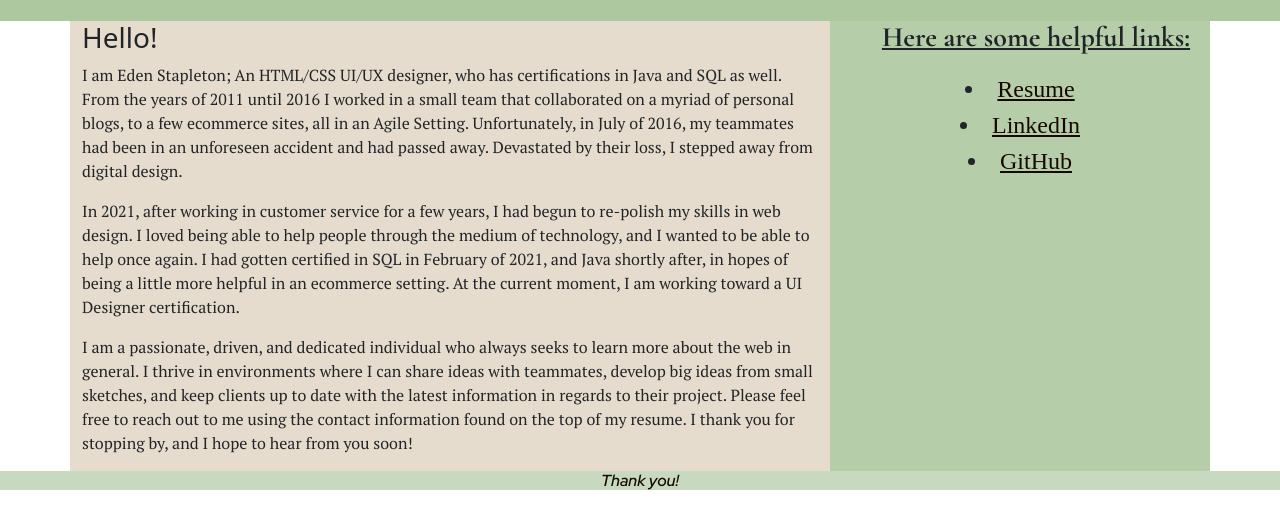
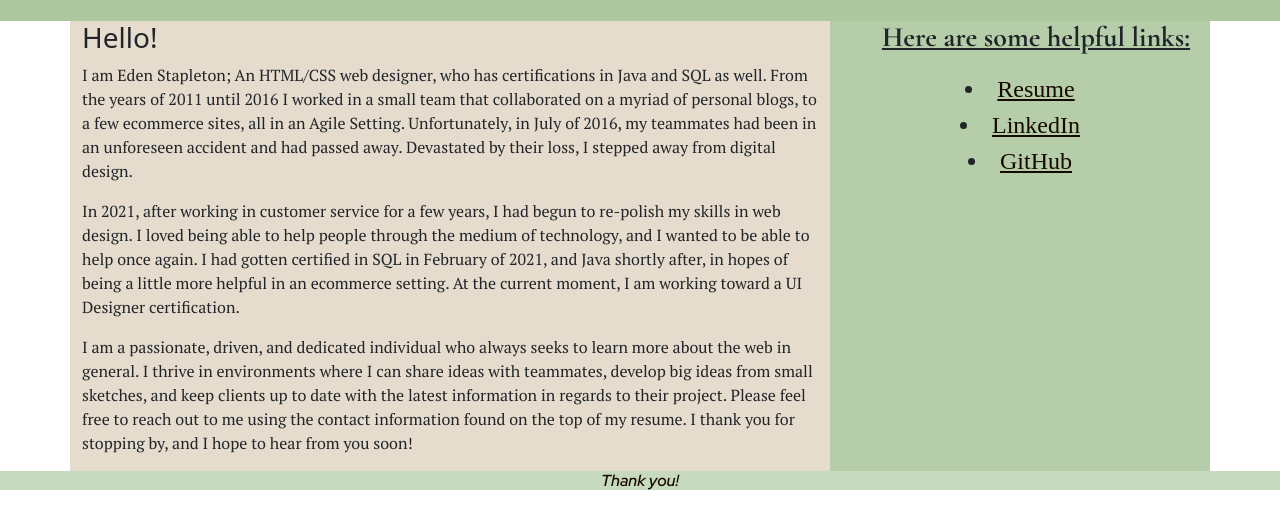
Before and after one commit to edenrstapleton/design-portfolio, a plain HTML site: page index.html in a window 1280 px wide. Shown: the part 59-588 px from the top of the page. Drawn offline with nearby package versions, Linux system fonts and the light colour scheme.

Commit message:
Update index.html

```diff
--- a/index.html
+++ b/index.html
@@ -38,7 +38,7 @@
         <div class="col-sm-8" style = "background-color: #e5DCCD;">
             <h3>Hello!</h3>
             <p>
-                I am Eden Stapleton; An HTML/CSS UI/UX designer, who has certifications in Java and SQL as well.
+                I am Eden Stapleton; An HTML/CSS web designer, who has certifications in Java and SQL as well.
                 From the years of 2011 until 2016 I worked in a small team that collaborated on a myriad of personal blogs, to a few ecommerce sites, all in an Agile Setting.
                 Unfortunately, in July of 2016, my teammates had been in an unforeseen accident and had passed away.
                 Devastated by their loss, I stepped away from digital design.
```
